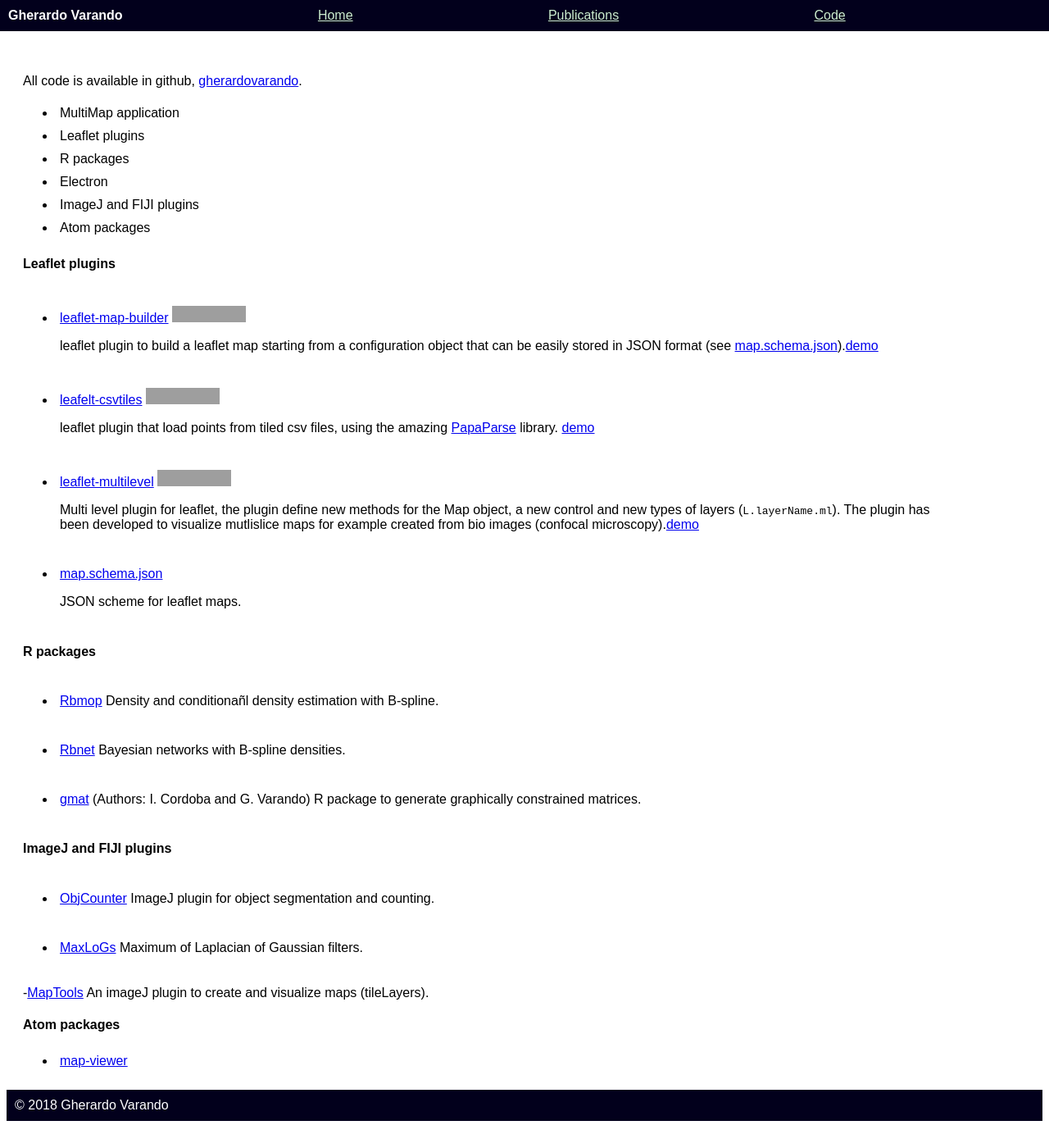
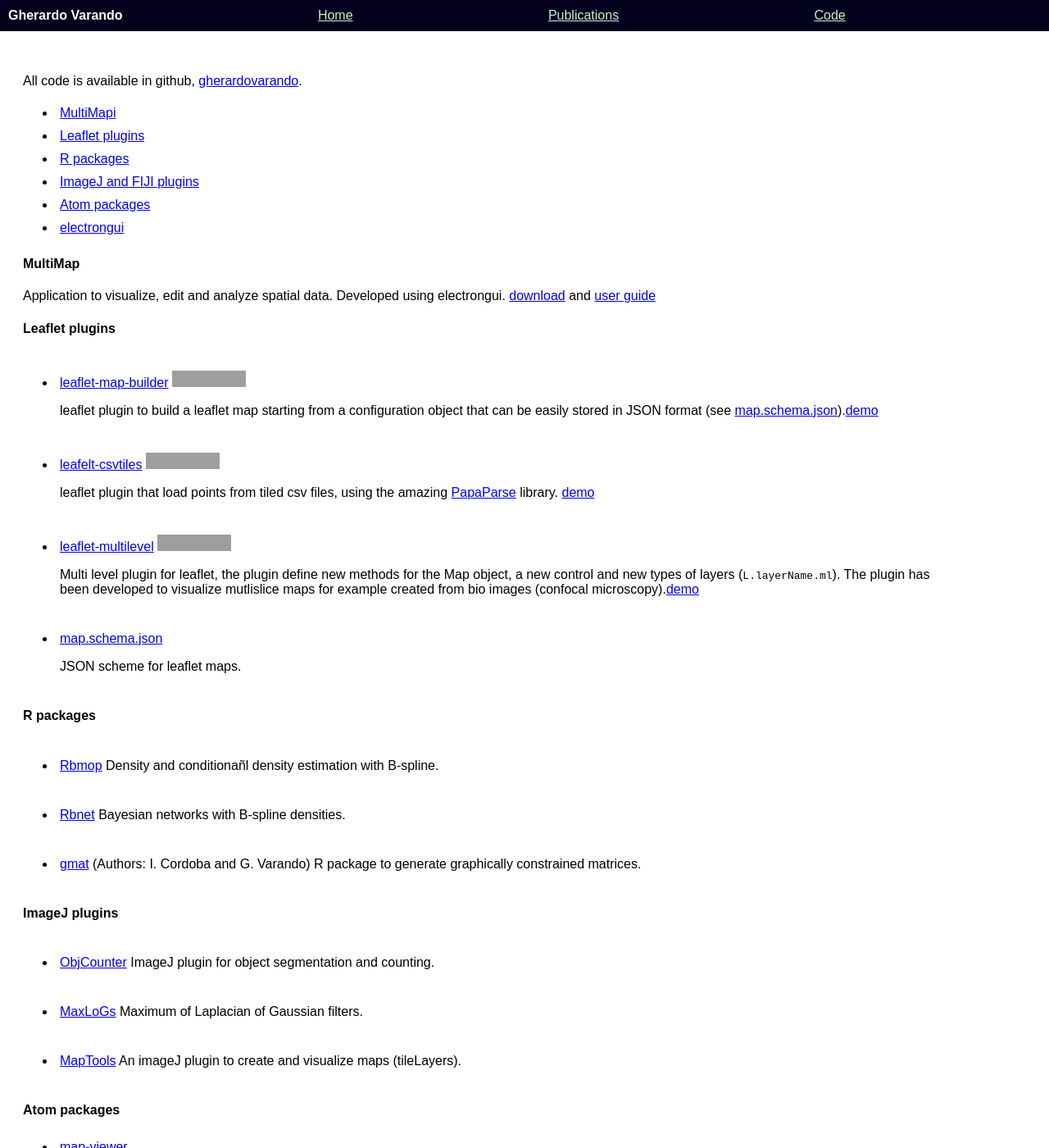
Before and after one commit to gherardovarando/gherardovarando.github.io, a Jekyll site: the page built from code.md, in a window 1280 px wide and 1400 px high. Shown: the whole window at 82% size. Built offline with Jekyll 4.4.1, drawn with Linux system fonts in a browser that asks for light colours; nearby versions of some CDN libraries; our own code applies the rules of GitHub Pages for plain Markdown files; some of the changed text lies outside the part shown; grey boxes are pictures that could not be loaded.

Commit message:
[+] code

```diff
--- a/code.md
+++ b/code.md
@@ -5,13 +5,22 @@ layout: default title: Code
 All  code is available in github,
 [gherardovarando](https://github.com/gherardovarando?tab=repositories).
 
-- MultiMap application
-- Leaflet plugins
-- R packages
-- Electron
-- ImageJ and FIJI plugins
-- Atom packages
+- [MultiMapi](#multimap)
+- [Leaflet plugins](#leaflet-plugins)
+- [R packages](#r-packages)
+- [ImageJ and FIJI plugins](#imagej-plugins)
+- [Atom packages](#atom-packages)
+- [electrongui](#electrongui)
 
+
+
+#### MultiMap
+
+ Application to visualize, edit and analyze spatial data. Developed using
+ electrongui.
+ [download](https://github.com/ComputationalIntelligenceGroup/MultiMap/releases)
+ and [user
+ guide](https://computationalintelligencegroup.github.io/MultiMap-documentation/)
 
 #### Leaflet plugins
 
@@ -55,7 +64,7 @@ All  code is available in github,
 
 
 
-#### ImageJ and FIJI plugins
+#### ImageJ plugins
 
 - [ObjCounter](https://github.com/ComputationalIntelligenceGroup/ObjCounter)
   ImageJ plugin for object segmentation and counting.
@@ -63,9 +72,14 @@ All  code is available in github,
 - [MaxLoGs](https://github.com/ComputationalIntelligenceGroup/MaxLoGs)
   Maximum of Laplacian of Gaussian filters.
 
--[MapTools](https://github.com/ComputationalIntelligenceGroup/Map_tools)
+- [MapTools](https://github.com/ComputationalIntelligenceGroup/Map_tools)
  An imageJ plugin to create and visualize maps (tileLayers).
 
 #### Atom packages
 
 - [map-viewer](https://atom.io/packages/map-viewer)
+
+#### electrongui
+
+[electrongui](https://github.com/gherardovarando/electrongui) is a skeleton for GUI written in JS/Node/electron framework.
+There is a partial online [documentation](https://gherardovarando.github.io/electrongui/API.html).
```
